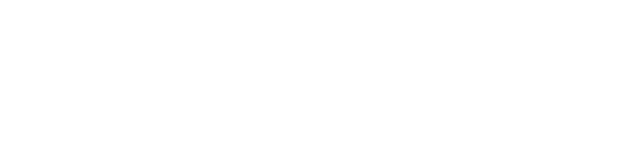
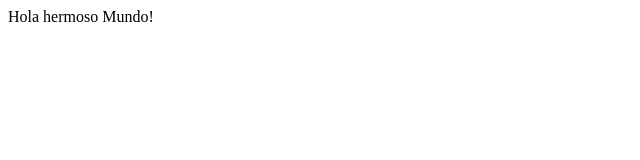
Before and after one commit to AlexHerC/Desarollo-inicio, a plain HTML site: page index.html in a window 1280 px wide. Shown: the whole page, without its empty margins (0-640 px from the left). Drawn offline with Linux system fonts and the light colour scheme.

Commit message:
Estoy desarrollando un trabajo increible :D

```diff
--- a/index.html
+++ b/index.html
@@ -4,6 +4,6 @@
 	<title></title>
 </head>
 <body>
-
+    Hola hermoso Mundo!
 </body>
 </html>
```
